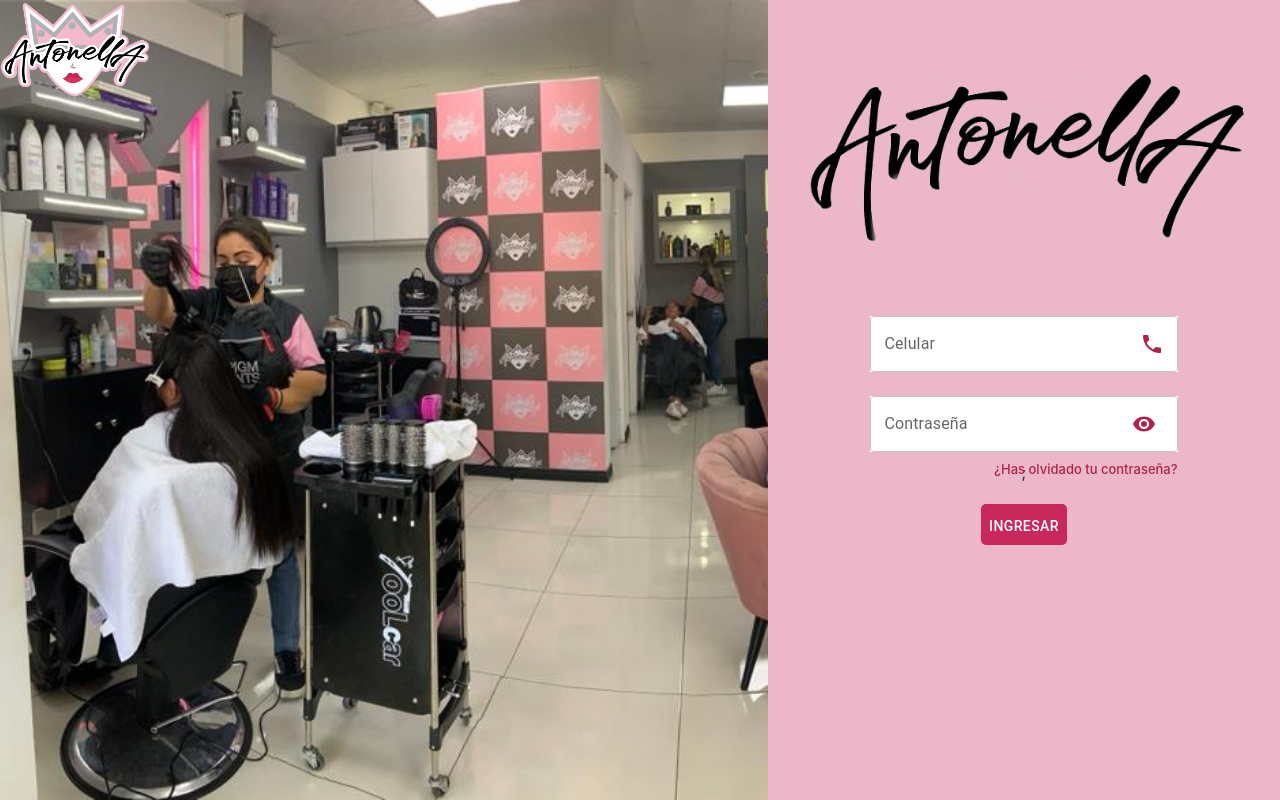
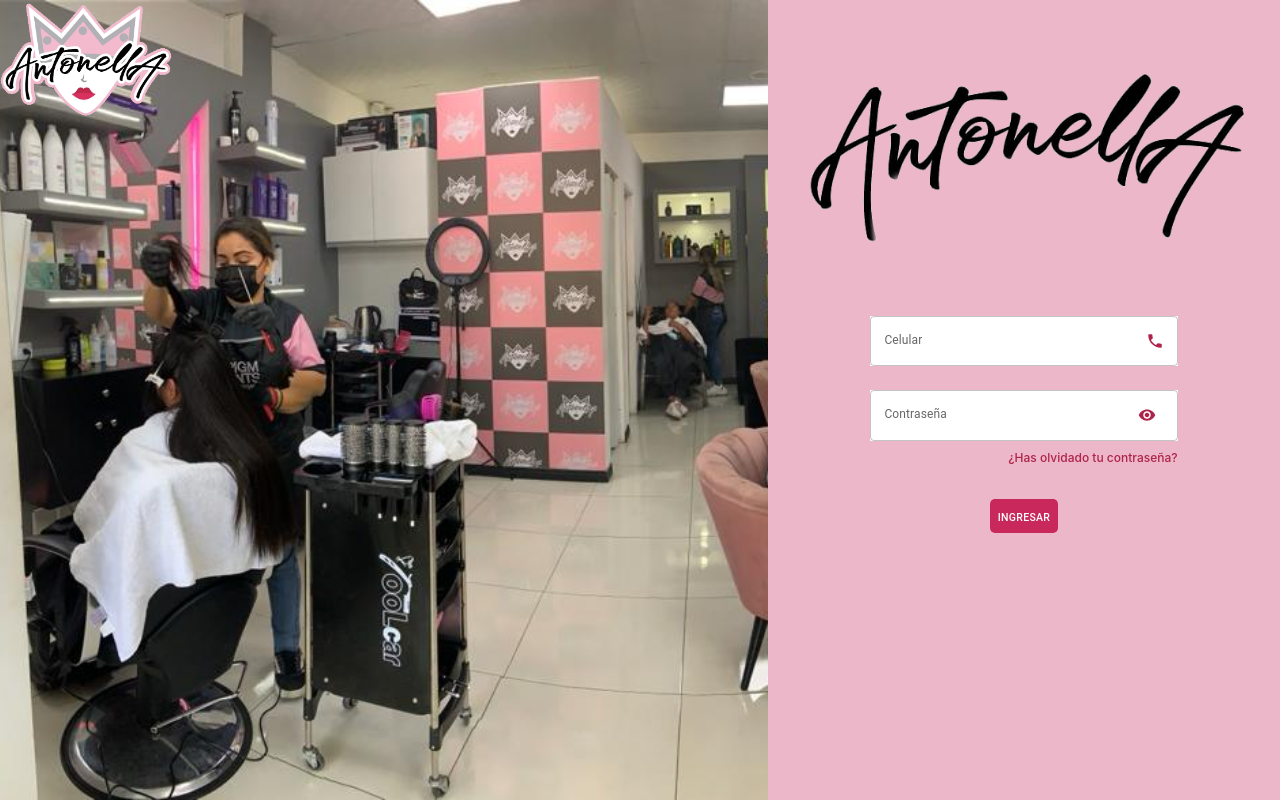
Before and after one commit to Erillope/AntonellaFront, a React (Vite) app: page /login in a window 1280 px wide. Built offline with nearby package versions, Linux system fonts and the light colour scheme.

Commit message:
ajuste de tamaños

```diff
--- a/src/components/AuthLayout.tsx
+++ b/src/components/AuthLayout.tsx
@@ -7,7 +7,7 @@ export const AuthLayout = () => {
     return (
         <div className="container">
             <div className='left'>
-                <img src={icon} width="150" height="100"/>
+                <img src={icon} width="100%" height="15%" style={{float: "left"}}/>
             </div>
             <div className="right">
                 <img src={logo} className="logo" />
--- a/src/components/HomeLayout.tsx
+++ b/src/components/HomeLayout.tsx
@@ -7,11 +7,11 @@ export const HomeLayout = () => {
     return (
         <div className="homeLayoutContainer">
             <div className="topCanvas">
-                <img src={icon} width = "105" height = "70" style={{position: "absolute", left: 0}}/>
+                <img src={icon} width = "8%" height = "100%" style={{float: "left"}}/>
             </div>
             <div className="viewContainer">
                 <SideBar />
-                <div style={{backgroundColor: 'white', width: '100%', boxSizing: 'border-box', paddingLeft: '20px', paddingRight: '20px'}}>
+                <div style={{backgroundColor: 'white', width: '100%', boxSizing: 'border-box', paddingLeft: '20px', paddingRight: '20px', overflowY: 'auto', paddingBottom: '20px'}}>
                     <Outlet />
                 </div>
             </div>
--- a/src/index.css
+++ b/src/index.css
@@ -1,3 +1,7 @@
+*{
+  font-size: 12px;
+}
+
 :root {
   background-color: #EBB7C9;
   font-family: Inter, system-ui, Avenir, Helvetica, Arial, sans-serif;
--- a/src/pages/CreateUser.tsx
+++ b/src/pages/CreateUser.tsx
@@ -102,7 +102,7 @@ export const CreateUser = () => {
 
     return (
         <div style={{ paddingLeft: "100px", paddingRight: "100px" }}>
-            <p style={{ fontSize: 15, fontWeight: "bold" }}>Por favor, complete los campos a continuación para registrar un nuevo usuario. Asegúrese de proporcionar información precisa para garantizar un proceso exitoso.</p>
+            <p style={{ fontWeight: "bold" }}>Por favor, complete los campos a continuación para registrar un nuevo usuario. Asegúrese de proporcionar información precisa para garantizar un proceso exitoso.</p>
 
             <form style={{ paddingTop: "20px", display: 'flex', flexDirection: 'column', justifyContent: "flex-start", rowGap: "30px" }} ref={formRef}
                 onSubmit={handleSubmit(createUser)}>
--- a/src/pages/ForgotPassword.tsx
+++ b/src/pages/ForgotPassword.tsx
@@ -58,7 +58,7 @@ export const ForgotPassword = () => {
 
     return (
         <form onSubmit={handleSubmit(sendResetPasswordLink)} className="column" style={{ width: '100%' }}>
-            <p style={{ fontWeight: 'bold', fontSize: '20px', textAlign: 'center', maxWidth: '400px' }}>Ingrese su correo electrónico asocidado a tu cuenta Antonella</p>
+            <p style={{ fontWeight: 'bold', fontSize: '15px', textAlign: 'center', maxWidth: '400px' }}>Ingrese su correo electrónico asocidado a tu cuenta Antonella</p>
             <div style={{ paddingBottom: '20px', display: 'flex', flexDirection: 'column', width: '100%', alignItems: 'center' }}>
                 <TextField
                     label="Email"
@@ -80,7 +80,7 @@ export const ForgotPassword = () => {
                     }}
                 />
                 <div >
-                    <Link to="/login/" style={{ fontSize: '13px' }}
+                    <Link to="/login/"
                         className="link">¿Ya tienes una cuenta? Inicia seción aquí</Link>;
                 </div>
             </div>
--- a/src/pages/Login.tsx
+++ b/src/pages/Login.tsx
@@ -51,7 +51,7 @@ const Login = () => {
 
   return (
     <form onSubmit={handleSubmit(signIn)} className="column" style={{ width: '100%' }}>
-      <div style={{ paddingBottom: '20px', display: 'flex', flexDirection: 'column', width: '100%', alignItems: 'center' }}>
+      <div style={{ paddingBottom: '50px', display: 'flex', flexDirection: 'column', width: '100%', alignItems: 'center' }}>
         <TextField
           label="Celular"
           variant="outlined"
@@ -94,8 +94,8 @@ const Login = () => {
           }}
         />
         <div style={{ width: '60%', position: 'relative' }}>
-          <Link to="/password/reset/" style={{ position: 'absolute', right: 0, fontSize: '13px' }}
-            className="link">¿Has olvidado tu contraseña?</Link>;
+          <Link to="/password/reset/" style={{ position: 'absolute', right: 0 }}
+            className="link">¿Has olvidado tu contraseña?</Link>
         </div>
       </div>
 
--- a/src/pages/UserInfo.tsx
+++ b/src/pages/UserInfo.tsx
@@ -136,11 +136,11 @@ export const UserInfo = () => {
 
     return (
         <div style={{ paddingLeft: "100px", paddingRight: "100px" }}>
-            <p style={{ fontSize: 15, fontWeight: "bold" }}>Aquí podrá visualizar o editar los datos del usuario {user?.name}. Recuerde que puede descartar los cambios en cualquier momento antes de presionar el boton "Guardar".</p>
+            <p style={{fontWeight: "bold" }}>Aquí podrá visualizar o editar los datos del usuario {user?.name}. Recuerde que puede descartar los cambios en cualquier momento antes de presionar el boton "Guardar".</p>
 
-            <form style={{ paddingTop: "20px", display: 'flex', flexDirection: 'column', justifyContent: "flex-start", rowGap: "30px" }}
+            <form style={{ paddingTop: "20px", display: 'flex', flexDirection: 'column', justifyContent: "flex-start", rowGap: "20px" }}
                 onSubmit={handleSubmit(updateUser)}>
-                <div style={{ display: 'flex', flexWrap: "wrap", justifyContent: 'flex-start', rowGap: "30px" }}>
+                <div style={{ display: 'flex', flexWrap: "wrap", justifyContent: 'flex-start', rowGap: "20px" }}>
                     <div style={{ flex: "1 0 50%" }}>
                         <TextField
                             label="Celular"
@@ -222,7 +222,7 @@ export const UserInfo = () => {
                         </FormControl>
                     </div>
                 </div>
-                <div style={{ width: "50%", display: 'flex', flexDirection: 'column', rowGap: "30px", justifyContent: "center", alignItems: 'center' }}>
+                <div style={{ width: "50%", display: 'flex', flexDirection: 'column', rowGap: "10px", justifyContent: "center", alignItems: 'center' }}>
                     <LocalizationProvider dateAdapter={AdapterDayjs} >
                         <Controller
                             name="birthdate"
--- a/src/styles/homeLayout.css
+++ b/src/styles/homeLayout.css
@@ -1,11 +1,11 @@
 .homeLayoutContainer {
     display: flex;
     flex-direction: column;
-    height: 100vh;
+    height: 100%;
     width: 100%;
     top: 0;
     left: 0;
-    position: fixed;
+    position: absolute;
     background-color: #f5f5f5;
     gap: 10px;
     row-gap: 30px;
@@ -21,7 +21,7 @@
 .viewContainer {
     display: flex;
     flex-direction: row;
-    height: 100%;
+    height: 80%;
     width: 100%;
     column-gap: 50px;
     padding-left: 20px;
--- a/src/styles/login.css
+++ b/src/styles/login.css
@@ -20,11 +20,12 @@
     top: 0;
     width: 40%;
     height: 100%;
+    overflow-y: auto;
     background-color: #EBB7C9;
 }
 
 .left {
-    position: absolute;
+    position: relative;
     left: 0;
     top: 0;
 }
```
